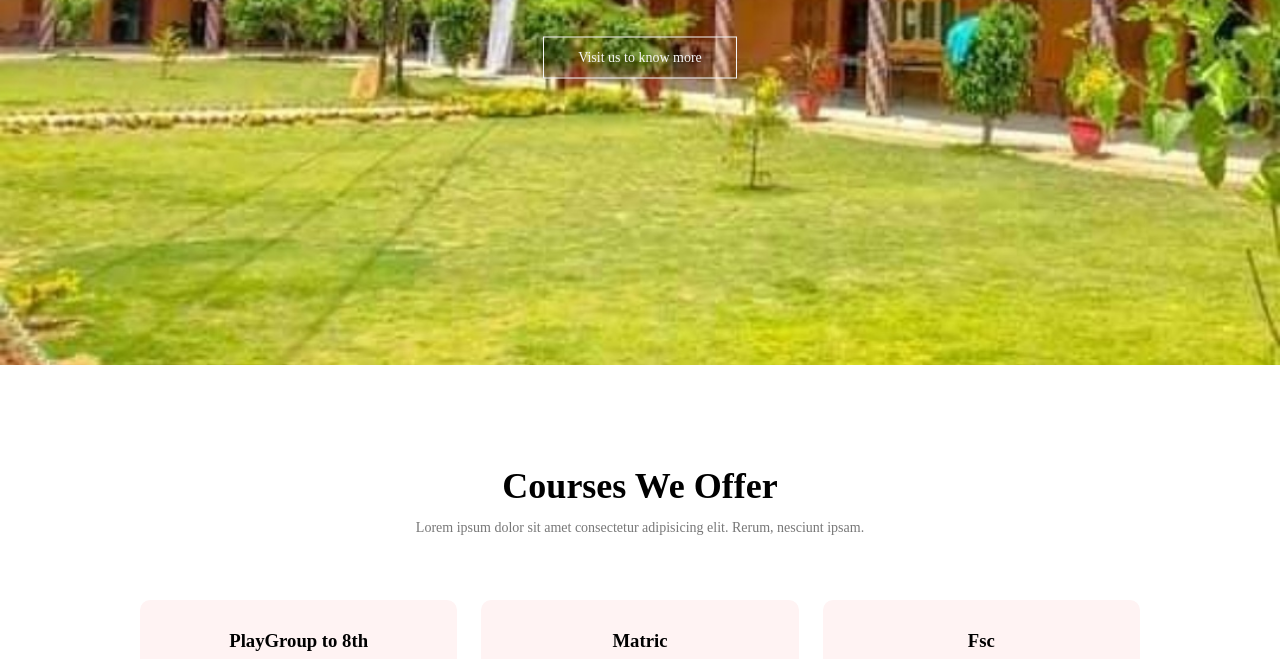
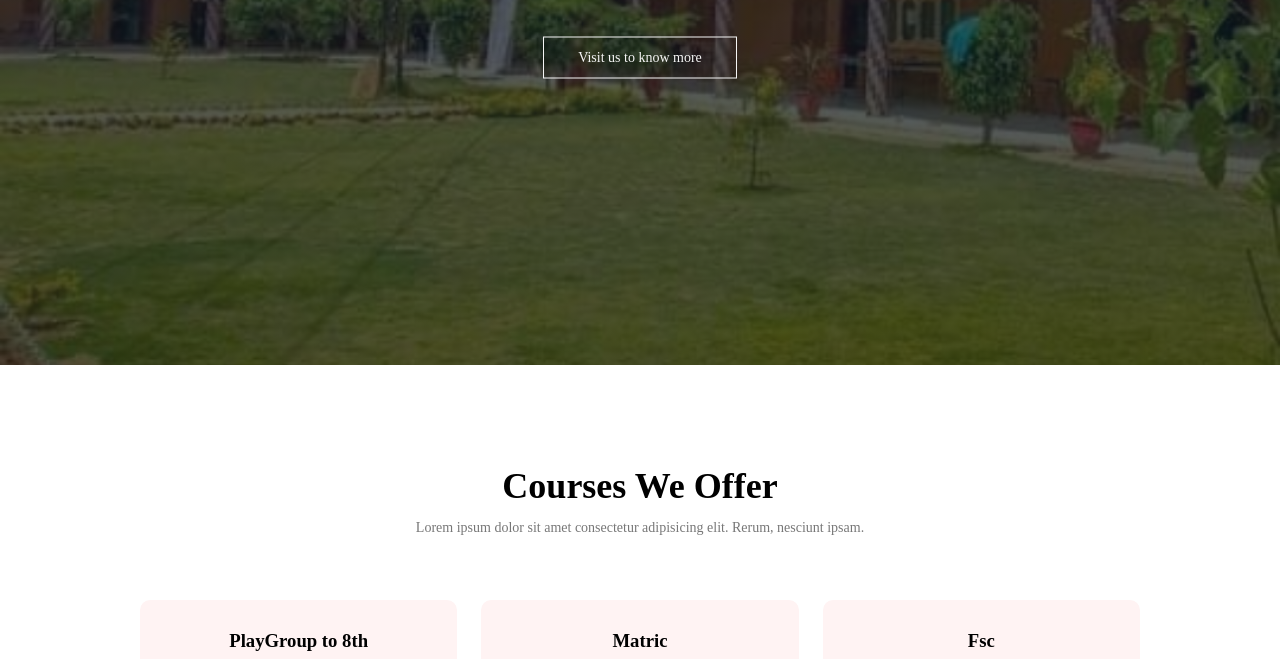
Before and after one commit to maqeel019/The-GCS, a plain HTML site: page index.html in a window 1280 px wide. Shown: the part 435-1094 px from the top of the page. Drawn offline with Linux system fonts and the light colour scheme.

Commit message:
Update FirstWebsite.css

```diff
--- a/FirstWebsite.css
+++ b/FirstWebsite.css
@@ -7,7 +7,6 @@
     min-height: 100vh;
     width: 100%;
     background-image:linear-gradient(rgba(20, 29, 49, 0.7),rgba(9, 17, 21, 0.7)),url(bg.JPG);
-     background-image:url(bg.JPG);
     background-position: center;
     background-size: cover;
     position: relative;
```
